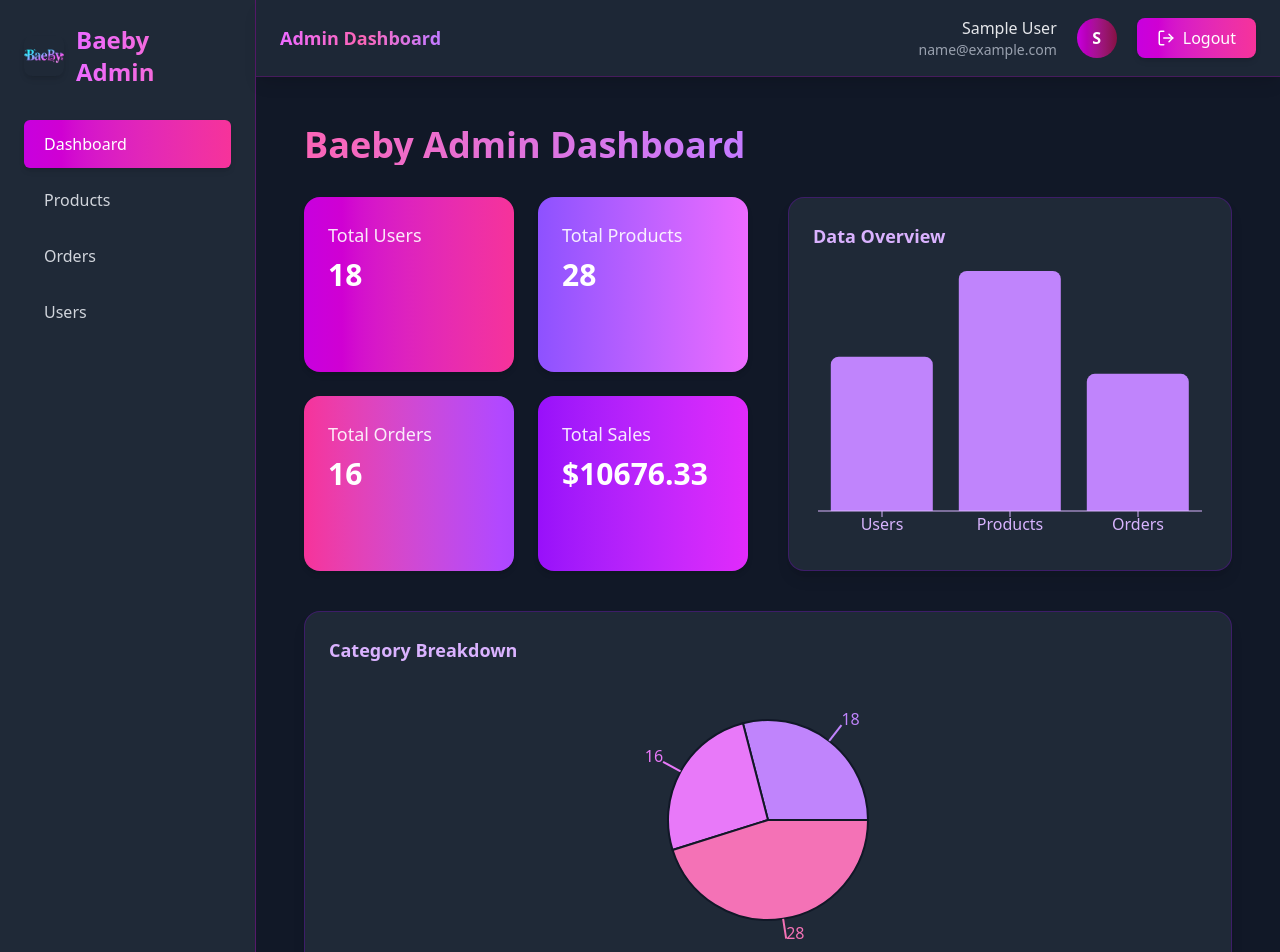
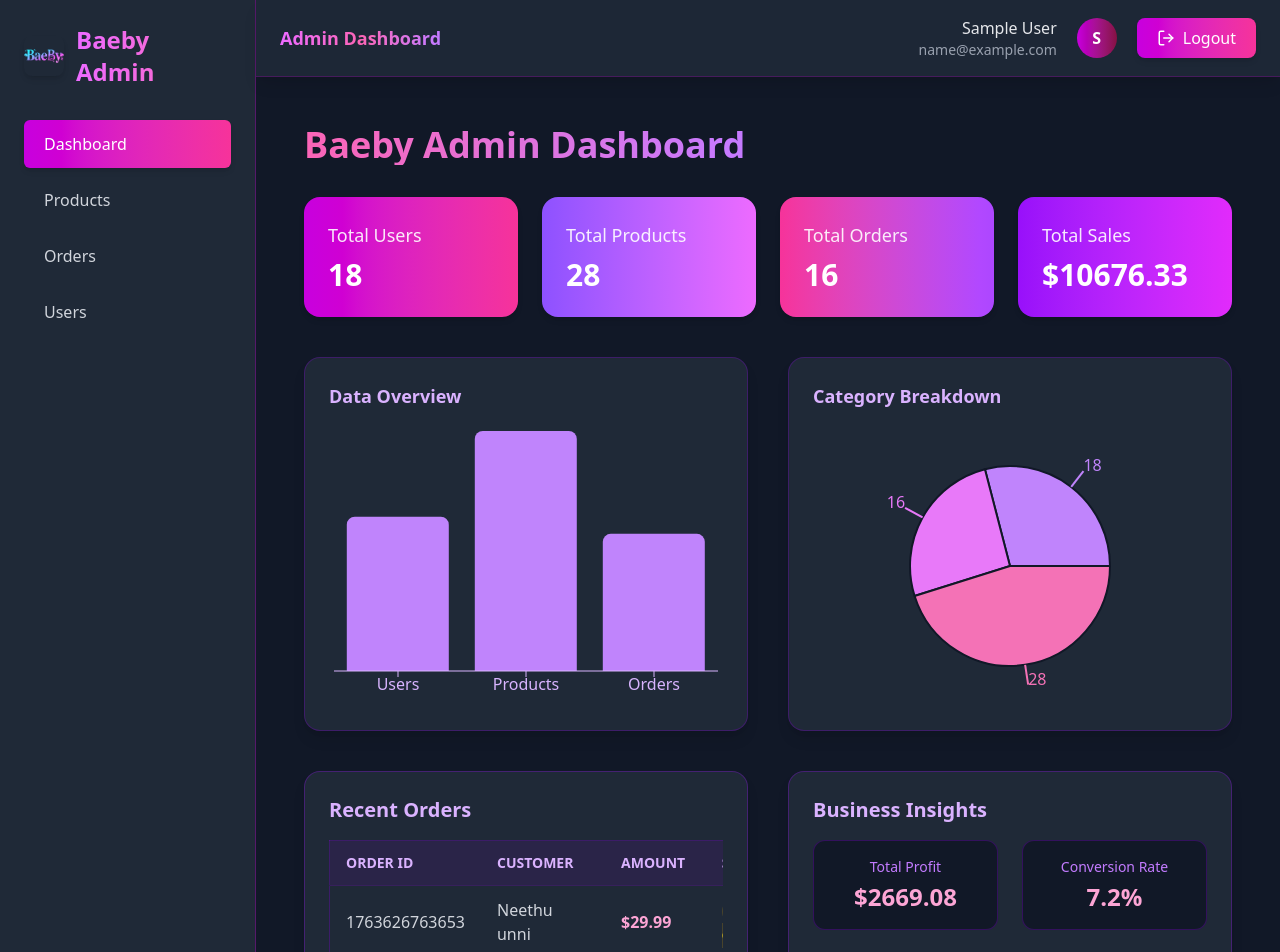
Before and after one commit to itsihsaney/BaeBy-ecommerce-project, a React (Vite) app: page /admin in a window 1280 px wide. Shown: the top 952 px of the page. Built offline with nearby package versions, Linux system fonts and the light colour scheme; data requests are answered from the project's data file; sample sign-in values are in the browser's storage.

Commit message:
Your commit message

```diff
--- a/src/Pages/Admin/Dashboard.jsx
+++ b/src/Pages/Admin/Dashboard.jsx
@@ -98,8 +98,8 @@
       </h1>
 
       {/* ===== Stat Cards ===== */}
-      <div className="flex w-[100%] gap-10 mb-10 ">
-        <div className="grid grid-cols-1 md:grid-cols-2 gap-6  w-[100%] ">
+
+      <div className="grid grid-cols-1 md:grid-cols-4 gap-6 mb-10  ">
         <AnimatedStatCard title="Total Users" value={stats.users} color="from-fuchsia-600 to-pink-500" />
         <AnimatedStatCard title="Total Products" value={stats.products} color="from-violet-500 to-fuchsia-400" />
         <AnimatedStatCard title="Total Orders" value={stats.orders} color="from-pink-500 to-purple-500" />
@@ -112,7 +112,7 @@
       </div>
 
       {/* ===== Charts Section ===== */}
-        <div className="grid grid-cols-1 lg:grid-cols-1 gap-6  w-[100%] ">
+      <div className="grid grid-cols-1 lg:grid-cols-2 gap-10 mb-10 ">
         <ChartCard title="Data Overview">
           <ResponsiveContainer width="100%" height={280}>
             <BarChart data={barData}>
@@ -129,9 +129,8 @@
             </BarChart>
           </ResponsiveContainer>
         </ChartCard>
-        </div>
-      </div>
-      <div className="gap-6 mb-10">
+
+
         <ChartCard title="Category Breakdown">
           <ResponsiveContainer width="100%" height={280}>
             <PieChart>
@@ -195,7 +194,8 @@
                     </td>
                     <td className="py-3 px-4">
                       <span
-                        className={`px-2 py-1 rounded-full text-xs font-medium ${order.status?.toLowerCase().includes("pending")
+                        className={`px-2 py-1 rounded-full text-xs font-medium ${
+                          order.status?.toLowerCase().includes("pending")
                             ? "bg-yellow-500/20 text-yellow-300"
                             : order.status?.toLowerCase().includes("delivered")
                             ? "bg-green-500/20 text-green-300"
```
Lines whose indentation alone changed are shown as unchanged.
